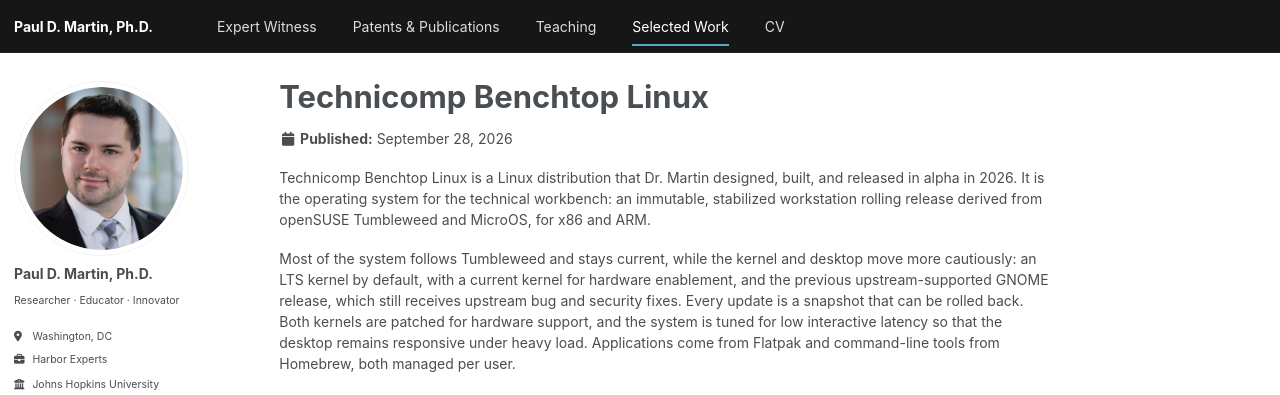
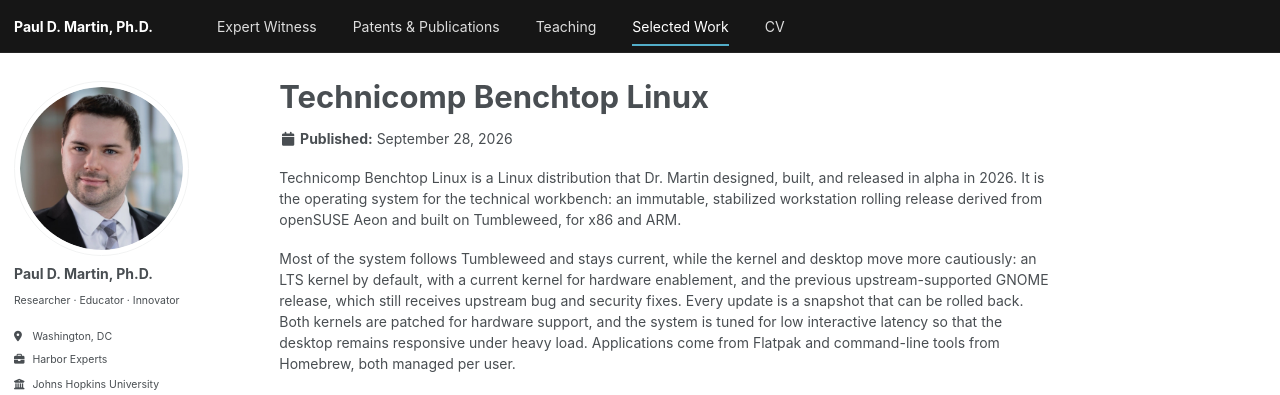
Before and after one commit to pauldmartinphd/pauldmartinphd.github.io, a Jekyll site: the page built from _portfolio/5-technicomp-workbench.md, in a window 1280 px wide. Shown: the top 395 px of the page. Built offline with Jekyll 4.4.1, drawn with Linux system fonts in a browser that asks for light colours; some web fonts are replaced.

Commit message:
Benchtop Linux: derived from openSUSE Aeon and built on Tumbleweed

```diff
--- a/_pages/portfolio.html
+++ b/_pages/portfolio.html
@@ -18,7 +18,7 @@
 
 <p><em>The operating system for the technical workbench.</em></p>
 
-<p>Technicomp Benchtop Linux is a Linux distribution that Dr. Martin designed, built, and released in alpha in 2026: an immutable, stabilized workstation rolling release for x86 and ARM, derived from openSUSE Tumbleweed and MicroOS. Most of the system stays current with Tumbleweed, while the kernel and desktop move more cautiously, with an LTS kernel by default and the previous upstream-supported GNOME release. Every update is a snapshot that can be rolled back, and the desktop is tuned to remain responsive under heavy load. It is configured for security analysis, reverse engineering, virtualization, software development, and AI work.</p>
+<p>Technicomp Benchtop Linux is a Linux distribution that Dr. Martin designed, built, and released in alpha in 2026: an immutable, stabilized workstation rolling release for x86 and ARM, derived from openSUSE Aeon and built on Tumbleweed. Most of the system stays current with Tumbleweed, while the kernel and desktop move more cautiously, with an LTS kernel by default and the previous upstream-supported GNOME release. Every update is a snapshot that can be rolled back, and the desktop is tuned to remain responsive under heavy load. It is configured for security analysis, reverse engineering, virtualization, software development, and AI work.</p>
 
 <p><a href="{{ base_path }}/portfolio/5-technicomp-workbench/">Read more about Benchtop Linux &rarr;</a> &middot; <a href="https://technicomplabs.io/benchtop/">Technicomp Labs</a> &middot; <a href="https://github.com/TechnicompLabs">Source on GitHub</a></p>
 
--- a/_portfolio/5-technicomp-workbench.md
+++ b/_portfolio/5-technicomp-workbench.md
@@ -1,13 +1,13 @@
 ---
 title: "Technicomp Benchtop Linux"
-excerpt: "The operating system for the technical workbench: an immutable, stabilized workstation rolling release derived from openSUSE Tumbleweed and MicroOS, in alpha since 2026."
+excerpt: "The operating system for the technical workbench: an immutable, stabilized workstation rolling release derived from openSUSE Aeon and built on Tumbleweed, in alpha since 2026."
 collection: portfolio
 category: infrastructure
 weight: 40
 featured: true
 ---
 
-Technicomp Benchtop Linux is a Linux distribution that Dr. Martin designed, built, and released in alpha in 2026. It is the operating system for the technical workbench: an immutable, stabilized workstation rolling release derived from openSUSE Tumbleweed and MicroOS, for x86 and ARM.
+Technicomp Benchtop Linux is a Linux distribution that Dr. Martin designed, built, and released in alpha in 2026. It is the operating system for the technical workbench: an immutable, stabilized workstation rolling release derived from openSUSE Aeon and built on Tumbleweed, for x86 and ARM.
 
 Most of the system follows Tumbleweed and stays current, while the kernel and desktop move more cautiously: an LTS kernel by default, with a current kernel for hardware enablement, and the previous upstream-supported GNOME release, which still receives upstream bug and security fixes. Every update is a snapshot that can be rolled back. Both kernels are patched for hardware support, and the system is tuned for low interactive latency so that the desktop remains responsive under heavy load. Applications come from Flatpak and command-line tools from Homebrew, both managed per user.
 
```
Also changed, not shown: _pages/about.md (+1 -1 lines).
